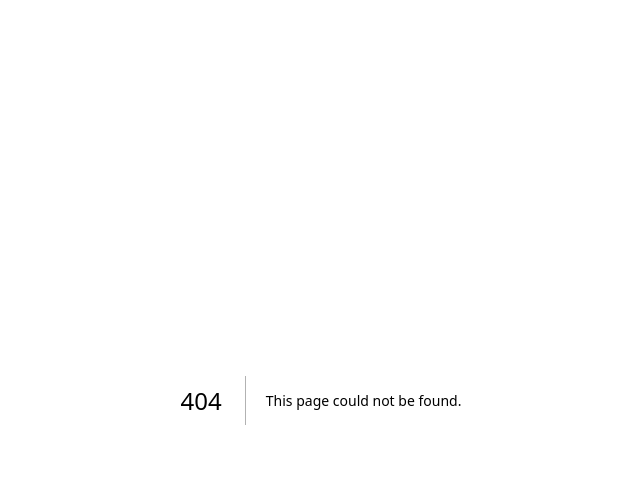
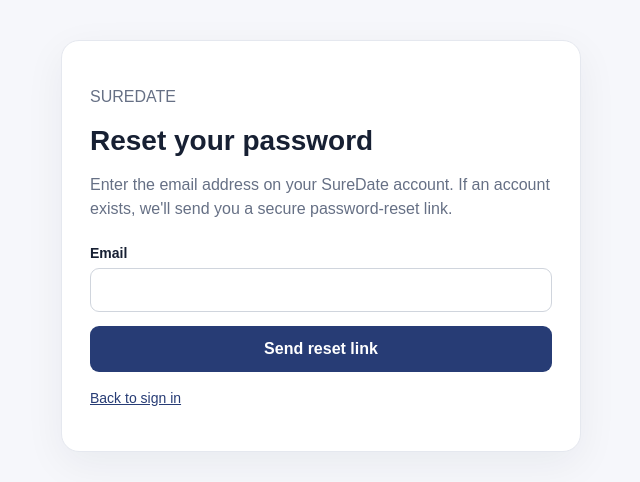
Before and after one commit to patrickstanley549-ops/suredate, a Next.js app: page /forgot-password in a window 1280 px wide. Before the commit this address had no page. Shown: the top 482 px of the page, without its empty margins (319-959 px from the left). Built offline with nearby package versions, Linux system fonts and the light colour scheme.

Commit message:
Add secure password recovery pages

```diff
--- /dev/null
+++ b/app/forgot-password/page.tsx
@@ -0,0 +1,21 @@
+import Link from "next/link";
+import { requestPasswordReset } from "./actions";
+
+type Props = { searchParams: Promise<{ error?: string; message?: string }> };
+
+export default async function ForgotPasswordPage({ searchParams }: Props) {
+  const params = await searchParams;
+  return <main><section className="panel">
+    <p className="muted">SUREDATE</p>
+    <h1>Reset your password</h1>
+    <p className="muted">Enter the email address on your SureDate account. If an account exists, we&apos;ll send you a secure password-reset link.</p>
+    {params.error === "invalid-email" && <p className="notice" role="alert">Enter a valid email address.</p>}
+    {params.error === "send-failed" && <p className="notice" role="alert">We couldn&apos;t send the reset email right now. Please try again later.</p>}
+    {params.message === "sent" && <p className="notice" role="status">If an account exists for that email, a password-reset link has been sent. Check your inbox and spam folder.</p>}
+    <form action={requestPasswordReset}>
+      <label>Email<input name="email" type="email" autoComplete="email" required /></label>
+      <button type="submit">Send reset link</button>
+    </form>
+    <p className="notice"><Link href="/login">Back to sign in</Link></p>
+  </section></main>;
+}
```
